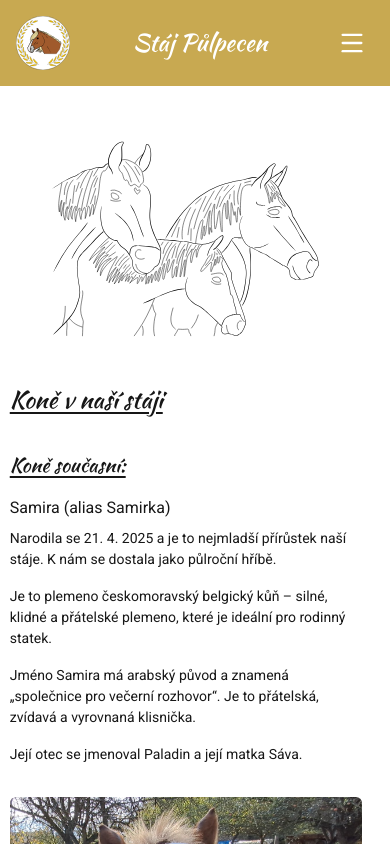
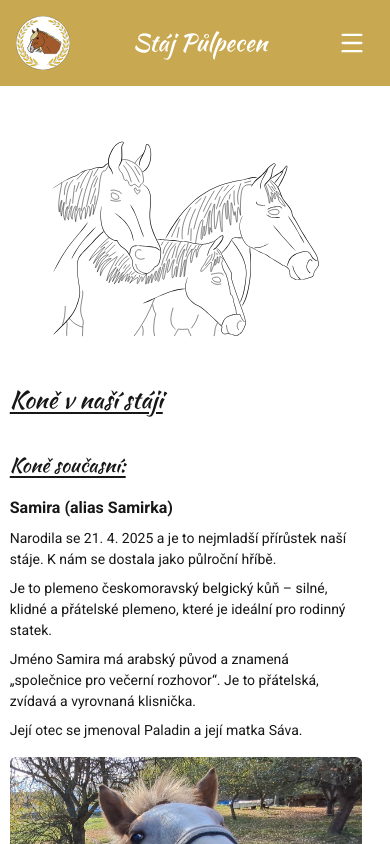
Before and after one commit to jan-blaska/homestead-pulpecen-website, a Next.js app: page /our-horses in a window 390 px wide. Shown: the top 844 px of the page. Built offline with nearby package versions, Linux system fonts and the light colour scheme.

Commit message:
refactor: mobile version

```diff
--- a/src/app/contact/page.tsx
+++ b/src/app/contact/page.tsx
@@ -28,7 +28,7 @@ export const metadata: Metadata = {
 
 const Contact = () => {
   return (
-    <main className='mx-auto flex flex-col items-center w-[95%] md:max-w-xl'>
+    <main className='mx-auto flex flex-col items-center w-[95%] md:max-w-xl flex-1'>
 
       <h1 className='mb-12 mt-12 md:mt-24'>
         Kontakt
--- a/src/app/layout.tsx
+++ b/src/app/layout.tsx
@@ -28,7 +28,7 @@ export default function RootLayout({
   return (
     <html lang="cs">
       <body
-        className={`${kaushanScript.variable} ${roboto.variable} antialiased`}
+        className={`${kaushanScript.variable} ${roboto.variable} antialiased flex flex-col min-h-screen`}
       >
         <Navbar />
         {children}
--- a/src/app/our-horses/page.tsx
+++ b/src/app/our-horses/page.tsx
@@ -55,7 +55,7 @@ const OurHorses = () => {
         {currentHorses.map((horse: Horse) => {
           return (
             <div key={horse.id}>
-              <h3 className='mb-2'>
+              <h3 className='mb-2 font-bold'>
                 {horse.name} {horse.alias && `(alias ${horse.alias})`}
               </h3>
               <ContentTextWithPhoto
@@ -77,7 +77,7 @@ const OurHorses = () => {
         {pastHorses.map((horse: Horse) => {
           return (
             <div key={horse.id}>
-              <h3 className='mb-2'>
+              <h3 className='mb-2 font-bold'>
                 {horse.name} {horse.alias && `(alias ${horse.alias})`}
               </h3>
               <ContentTextWithPhoto
--- a/src/app/page.tsx
+++ b/src/app/page.tsx
@@ -63,7 +63,7 @@ const Home = () => {
           className='mt-6 md:mt-12 mb-12 md:mb-24 w-[95%] md:max-w-2xl scale-80 md:scale-100'
         />
 
-        <h1 className='mb-8 md:mb-16'>
+        <h1 className='mb-8 md:mb-16 w-[95%] md:max-w-7xl'>
           Rodinný statek, kde koně jsou součástí rodiny
         </h1>
 
--- a/src/app/photo-gallery/[id]/page.tsx
+++ b/src/app/photo-gallery/[id]/page.tsx
@@ -70,10 +70,11 @@ export default async function GalleryDetail({ params }: DetailPageParams) {
   }
 
   return (
-    <main className="mx-auto w-[95%] md:max-w-7xl p-6">
+    <main className="mx-auto w-[95%] md:max-w-7xl py-6">
+
       <Link
         href="/photo-gallery"
-      className="inline-flex items-center gap-2 text-hp-primary hover:underline transition mb-8 mt-4"
+        className="inline-flex items-center gap-2 text-hp-primary hover:underline transition my-0 md:mb-8 md:mt-4"
       >
         <ArrowLeft size={18} />
         Zpět na fotogalerii
--- a/src/app/photo-gallery/page.tsx
+++ b/src/app/photo-gallery/page.tsx
@@ -56,11 +56,11 @@ const PhotoGallery = async () => {
           className='mt-16 mb-12 mx-auto'
         />
 
-        <h1 className='mt-0 mb-8 w-[95%] md:max-w-7xl text-left'>
+        <h1 className='mt-0 mb-4 md:mb-8 text-left'>
           Fotogalerie
         </h1>
 
-        <section className='grid grid-cols-1 gap-y-10 gap-x-6 sm:grid-cols-2 lg:grid-cols-3'>
+        <section className='grid grid-cols-1 gap-y-6 md:gap-y-10 gap-x-6 sm:grid-cols-2 lg:grid-cols-3'>
           {photoGallery?.map((gallery) => (
             <PhotoGalleryCard
               key={gallery.id}
--- a/src/app/photos-from-trips/[id]/page.tsx
+++ b/src/app/photos-from-trips/[id]/page.tsx
@@ -78,11 +78,11 @@ export default async function GalleryDetail({ params }: DetailPageParams) {
   }
 
   return (
-    <main className="mx-auto w-[95%] md:max-w-7xl p-6">
+    <main className="mx-auto w-[95%] md:max-w-7xl py-6">
 
       <Link
         href="/photo-gallery"
-        className="inline-flex items-center gap-2 text-hp-primary hover:underline transition mb-8 mt-4"
+        className="inline-flex items-center gap-2 text-hp-primary hover:underline transition my-0 md:mb-8 md:mt-4"
       >
         <ArrowLeft size={18} />
         Zpět na fotky z výletů
--- a/src/app/photos-from-trips/page.tsx
+++ b/src/app/photos-from-trips/page.tsx
@@ -57,11 +57,11 @@ const PhotosFromTrips = async () => {
           className='mt-16 mb-12 mx-auto'
         />
 
-        <h1 className='mt-0 mb-8 w-[95%] md:max-w-7xl text-left'>
+        <h1 className='mt-0 mb-4 md:mb-8 w-[95%] md:max-w-7xl text-left'>
           Fotky z výletů
         </h1>
 
-        <section className='grid grid-cols-1 gap-y-10 gap-x-6 sm:grid-cols-2 lg:grid-cols-3'>
+        <section className='grid grid-cols-1 gap-y-6 md:gap-y-10 gap-x-6 sm:grid-cols-2 lg:grid-cols-3'>
           {photosFromTrips?.map((gallery) => (
             <PhotoGalleryCard
               key={gallery.id}
--- a/src/components/ContentTextWithPhoto.tsx
+++ b/src/components/ContentTextWithPhoto.tsx
@@ -20,8 +20,8 @@ const ContentTextWithPhoto = ({
     className,
 }: ContentTextWithPhotoData) => {
   return (
-    <div className={clsx('flex flex-col w-[95%] md:max-w-7xl gap-8 lg:gap-16 items-center', reverseTextWithPhoto ? 'md:flex-row-reverse' : 'md:flex-row', className)}>
-        <div className='flex flex-col w-full gap-4 md:flex-1'>
+    <div className={clsx('flex flex-col w-[95%] md:max-w-7xl gap-4 md:gap-8 lg:gap-16 items-center', reverseTextWithPhoto ? 'md:flex-row-reverse' : 'md:flex-row', className)}>
+        <div className='flex flex-col w-full gap-2 md:gap-4 md:flex-1'>
             {textArray.map((text, index) => <p key={index}>{text}</p>)}
         </div>
         <div className="relative w-full h-auto md:flex-1" style={{ aspectRatio: imageAspectRatio }}>
```
Lines whose indentation alone changed are shown as unchanged.
